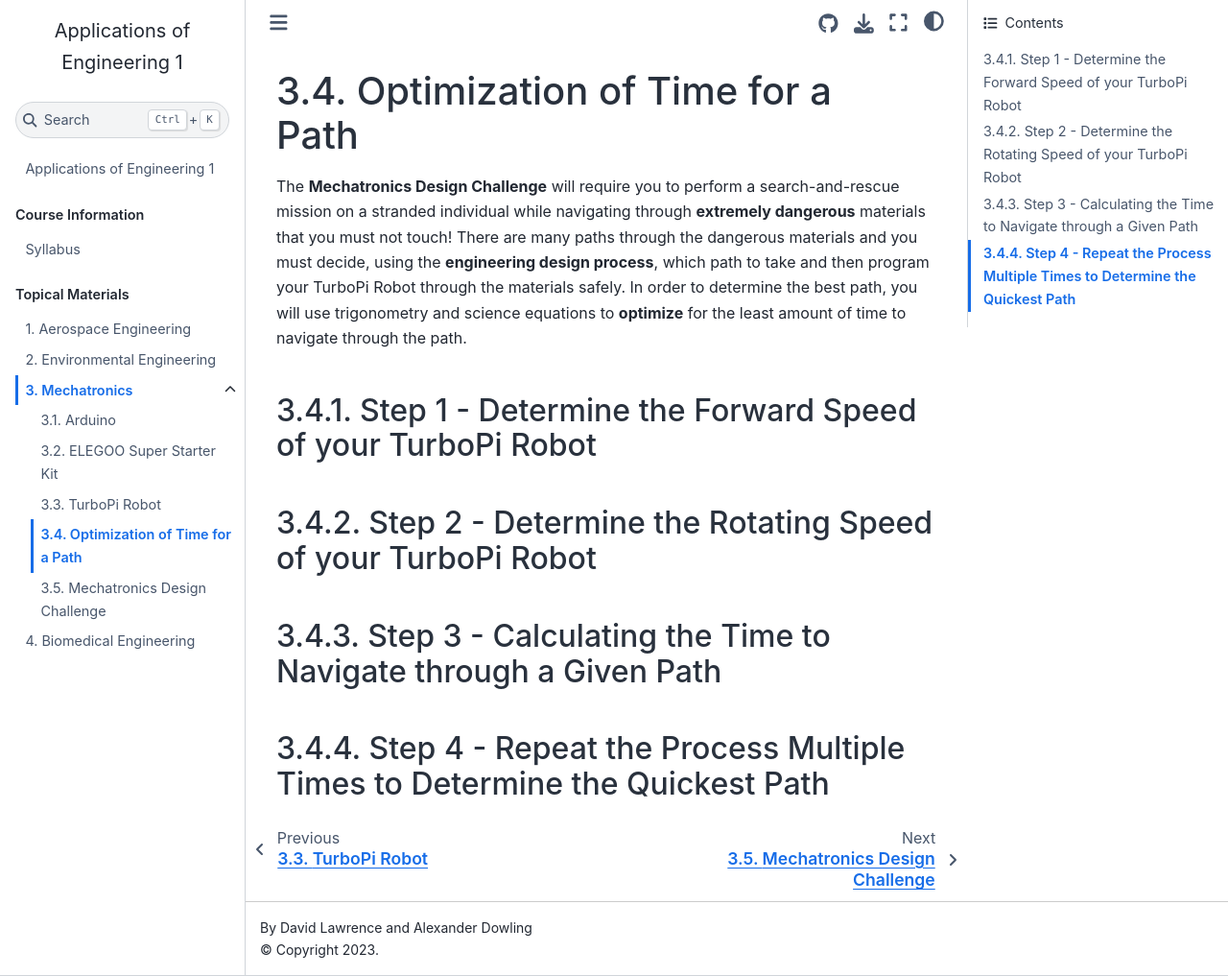
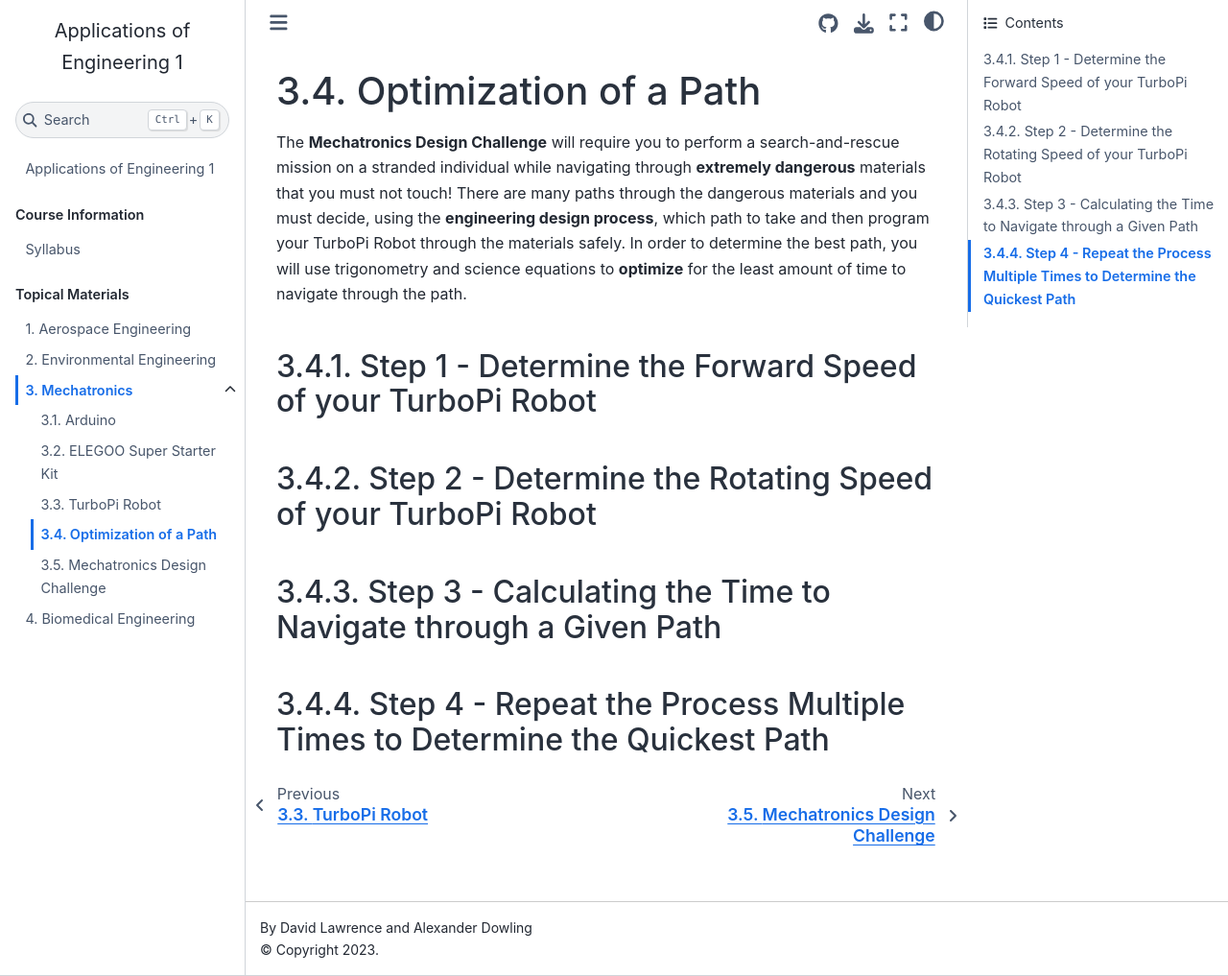
Before and after one commit to Culver-Academies/engineering1, a Jupyter Book: the page built from mech/optimization.md, in a window 1280 px wide and 1017 px high. Shown: the whole window at 96% size. Built offline with Jupyter Book 1.0.4 settings and Sphinx 7.4.7 and the Sphinx Book theme 1.1.4, drawn with Linux system fonts in a browser that asks for light colours.

Commit message:
Update optimization.md

```diff
--- a/mech/optimization.md
+++ b/mech/optimization.md
@@ -1,4 +1,4 @@
-# Optimization of Time for a Path
+# Optimization of a Path
 
 The **Mechatronics Design Challenge** will require you to perform a search-and-rescue mission on a stranded individual while navigating through **extremely dangerous** materials that you must not touch! There are many paths through the dangerous materials and you must decide, using the **engineering design process**, which path to take and then program your TurboPi Robot through the materials safely. In order to determine the best path, you will use trigonometry and science equations to **optimize** for the least amount of time to navigate through the path.
 
```
